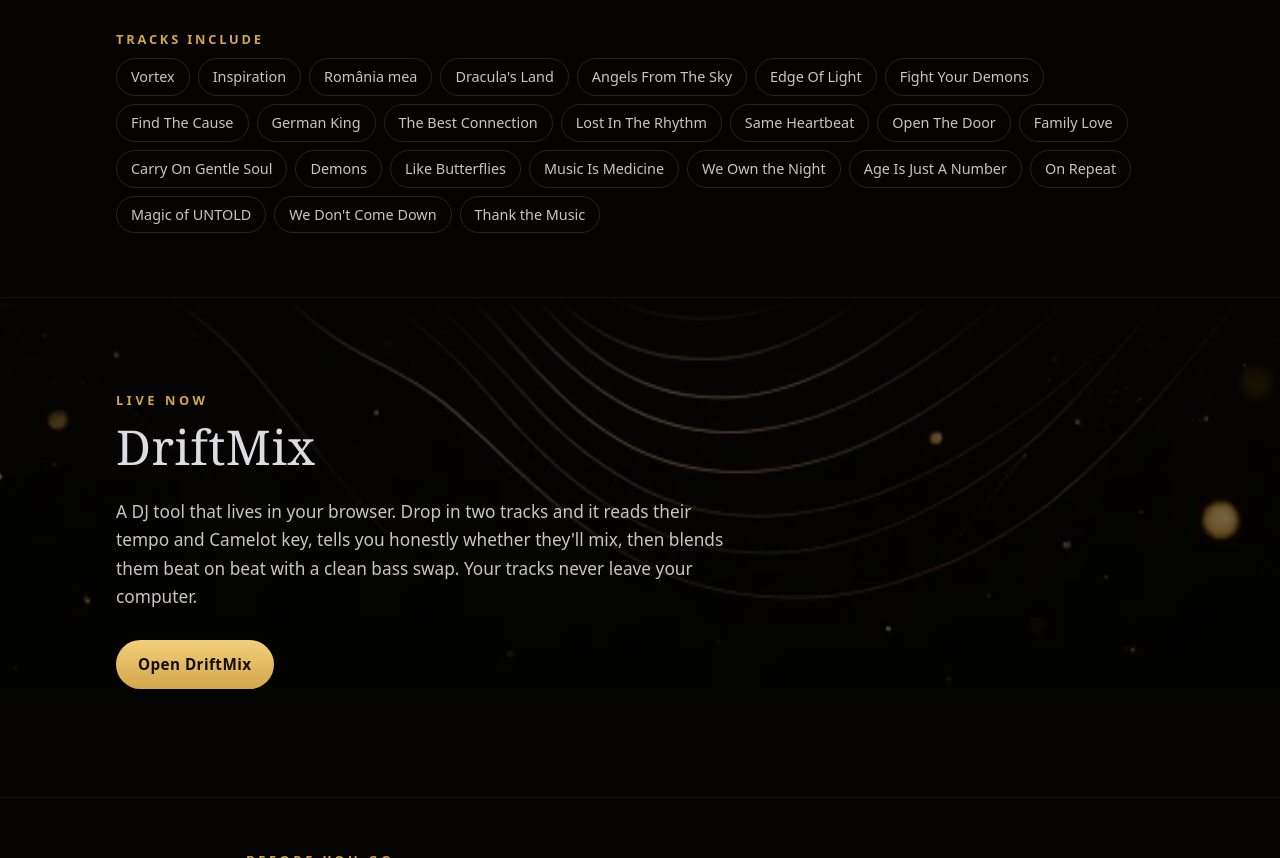
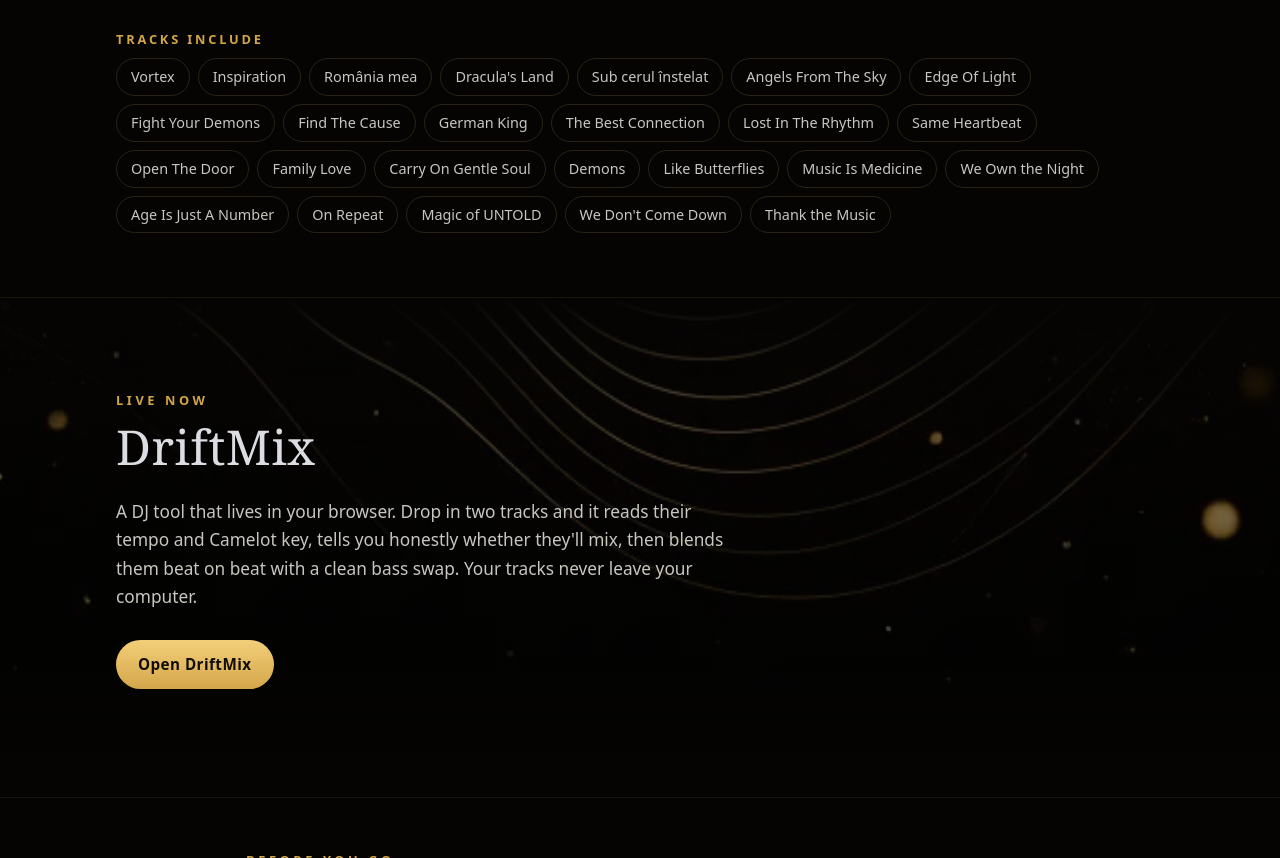
Before and after one commit to DanceOnVibes/thedrift3r.com, a plain HTML site: page public/index.html in a window 1280 px wide. Shown: the part 2843-3701 px from the top of the page. Drawn offline with Linux system fonts and the light colour scheme.

Commit message:
Mood Drift: track 6 is Sub cerul înstelat (9A) on the album card
- Album cover now shows the 06 step up to 9A, and the credit reads
  "Brought to life with AI"
- "Sub cerul înstelat" added to the tracks list after Dracula's Land

Co-Authored-By: Claude Opus 5.5 <noreply@anthropic.com>
Claude-Session: https://claude.ai/code/session_01KtebkdjnjdvDeuuwcWLDS7

```diff
--- a/public/index.html
+++ b/public/index.html
@@ -172,6 +172,7 @@
         <li>Inspiration</li>
         <li>România mea</li>
         <li>Dracula's Land</li>
+        <li>Sub cerul înstelat</li>
         <li>Angels From The Sky</li>
         <li>Edge Of Light</li>
         <li>Fight Your Demons</li>
```
Also changed, not shown: public/images/cover-mood-drift.webp.
